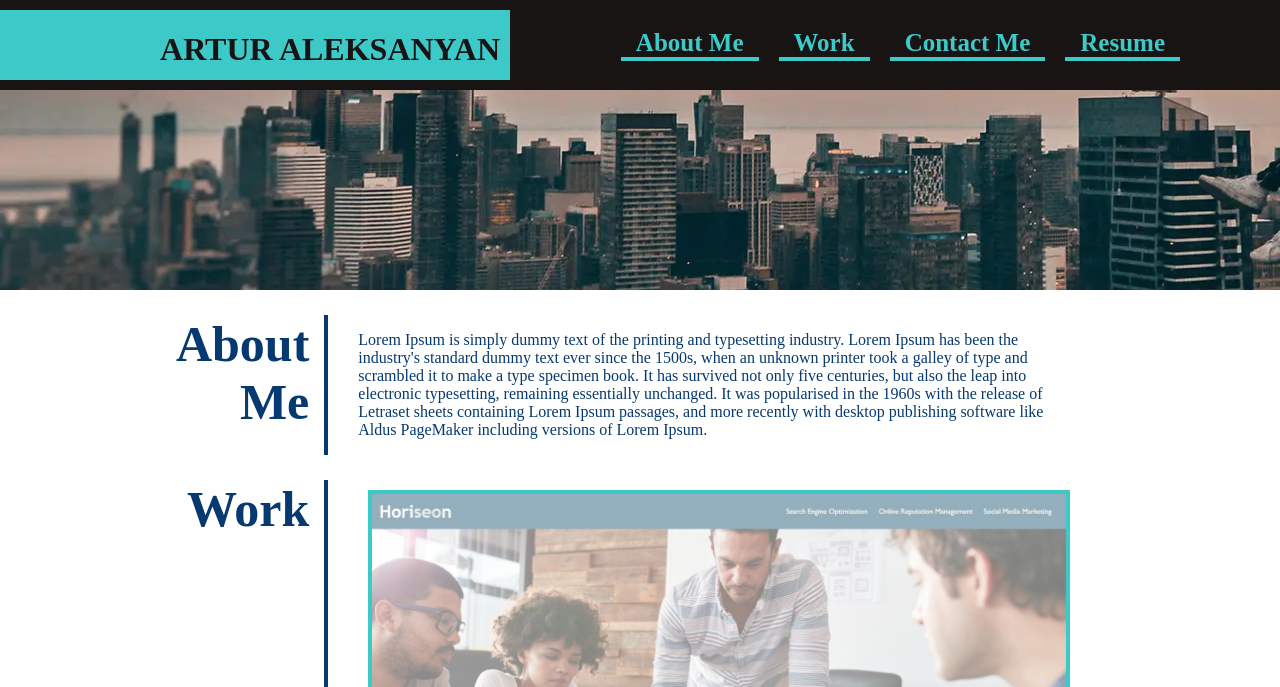
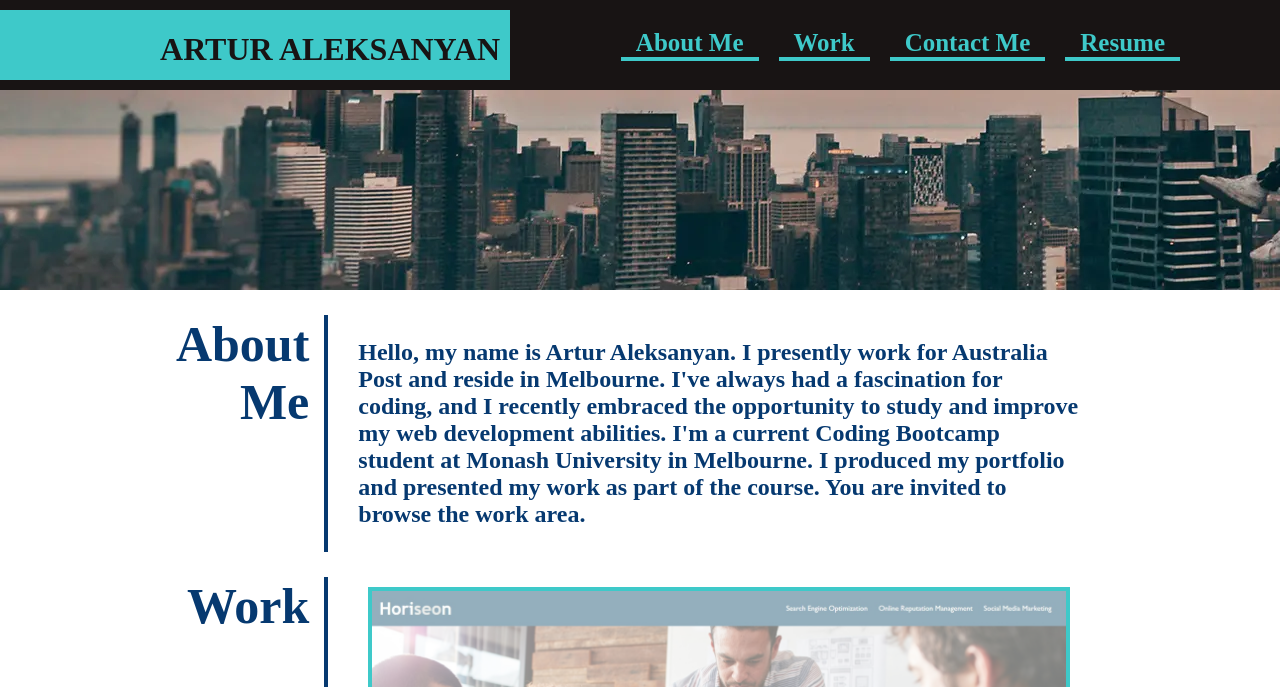
Before and after one commit to Artur0705/artur-portfolio, a plain HTML site: page index.html in a window 1280 px wide. Shown: the top 687 px of the page. Drawn offline with Linux system fonts and the light colour scheme.

Commit message:
About me section updated

```diff
--- a/css/style.css
+++ b/css/style.css
@@ -139,3 +139,8 @@ section {
     text-decoration: none;
     color: var(--color-dark-blue);
 }
+
+.about-me {
+    font-size: 24px;
+    font-weight: bold;
+}
--- a/index.html
+++ b/index.html
@@ -43,7 +43,13 @@
         </div>
 
         <div class="section-content">
-            <p>Lorem Ipsum is simply dummy text of the printing and typesetting industry. Lorem Ipsum has been the industry's standard dummy text ever since the 1500s, when an unknown printer took a galley of type and scrambled it to make a type specimen book. It has survived not only five centuries, but also the leap into electronic typesetting, remaining essentially unchanged. It was popularised in the 1960s with the release of Letraset sheets containing Lorem Ipsum passages, and more recently with desktop publishing software like Aldus PageMaker including versions of Lorem Ipsum.</p>
+            <p class="about-me">Hello, my name is Artur Aleksanyan. I presently work for Australia Post and reside in Melbourne.
+
+                I've always had a fascination for coding, and I recently embraced the opportunity to study and improve my web development abilities.
+
+                I'm a current Coding Bootcamp student at Monash University in Melbourne. I produced my portfolio and presented my work as part of the course.
+
+                You are invited to browse the work area.</p>
         </div>
     </section>
 
```
